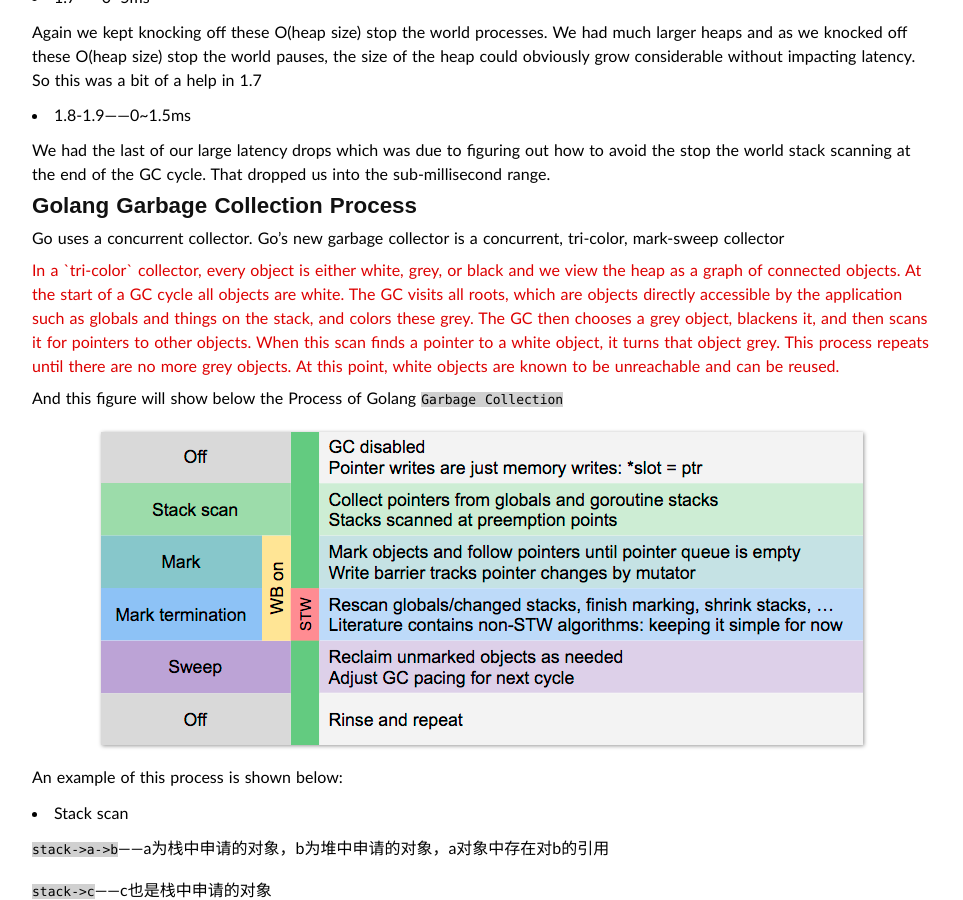
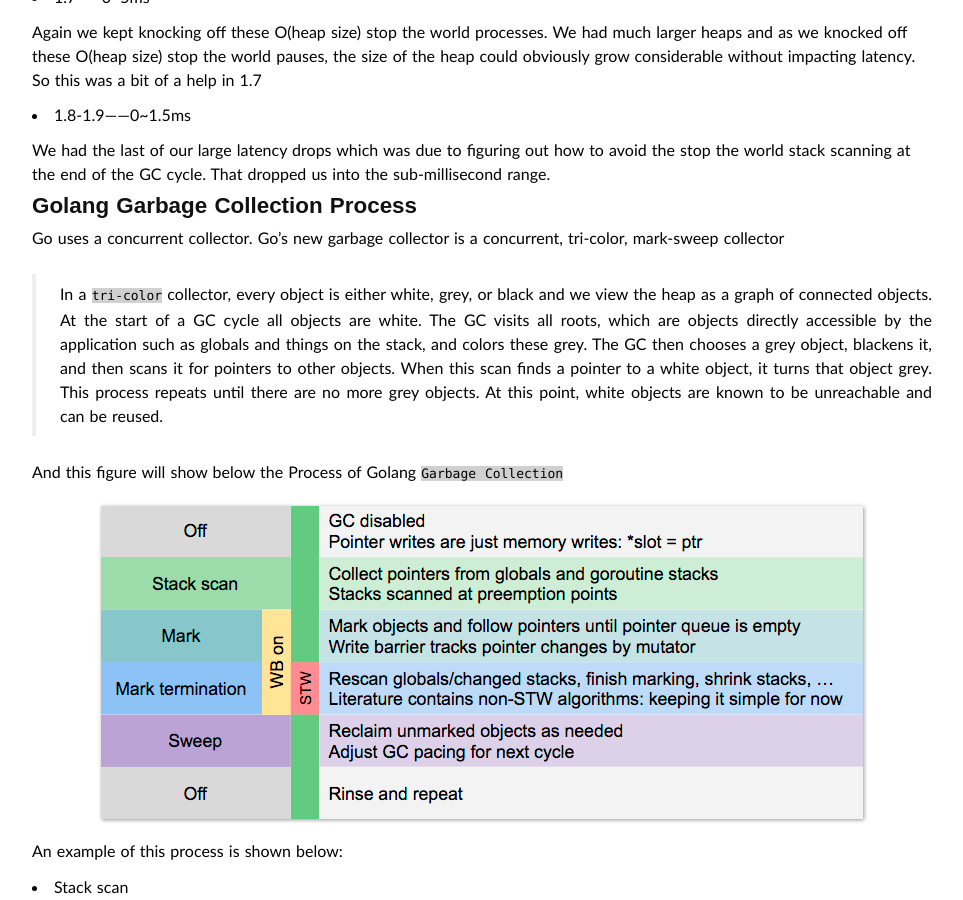
Before and after one commit to duyanghao/duyanghao.github.io, a Jekyll site: the page built from _posts/2019-1-11-golang.md, in a window 1280 px wide and 900 px high, scrolled down 1382 px. Shown: the whole window, without its empty margins (158-1121 px from the left). Built offline with Jekyll 4.4.1, drawn with Linux system fonts in a browser that asks for light colours; some web fonts are replaced; comment, search, counter and statistics services are not loaded; some of the changed text lies outside the part shown.

Commit message:
添加golang gc
Signed-off-by: duyanghao <1294057873@qq.com>

```diff
--- a/_posts/2019-1-11-golang.md
+++ b/_posts/2019-1-11-golang.md
@@ -60,7 +60,7 @@
 
 Go uses a concurrent collector. Go's new garbage collector is a concurrent, tri-color, mark-sweep collector
 
-<font color="#dd0000">In a `tri-color` collector, every object is either white, grey, or black and we view the heap as a graph of connected objects. At the start of a GC cycle all objects are white. The GC visits all roots, which are objects directly accessible by the application such as globals and things on the stack, and colors these grey. The GC then chooses a grey object, blackens it, and then scans it for pointers to other objects. When this scan finds a pointer to a white object, it turns that object grey. This process repeats until there are no more grey objects. At this point, white objects are known to be unreachable and can be reused.</font>
+> In a `tri-color` collector, every object is either white, grey, or black and we view the heap as a graph of connected objects. At the start of a GC cycle all objects are white. The GC visits all roots, which are objects directly accessible by the application such as globals and things on the stack, and colors these grey. The GC then chooses a grey object, blackens it, and then scans it for pointers to other objects. When this scan finds a pointer to a white object, it turns that object grey. This process repeats until there are no more grey objects. At this point, white objects are known to be unreachable and can be reused.
 
 And this figure will show below the Process of Golang `Garbage Collection`
 
@@ -112,7 +112,7 @@
 
 简而言之，写屏障的作用是：可以确保不会有对象A直接引用白色对象B（发生时将白色对象置灰）
 
-<font color="#dd0000">Attantion: `STW`过程目的是`Rescan globals/changed stacks`, 因为`mark`和用户程序是并行的，所以在上一步执行的时候可能会有新的对象分配，需要`Rescan`再完成检查</font>
+<font color="#dd0000">Attantion: STW过程目的是Rescan globals/changed stacks, 因为mark和用户程序是并行的，所以在上一步执行的时候可能会有新的对象分配，需要Rescan再完成检查</font>
 
 ## Refs
 
```
